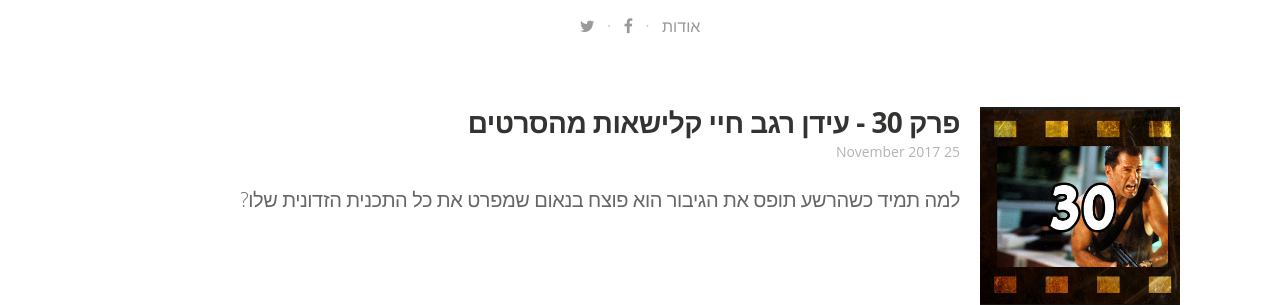
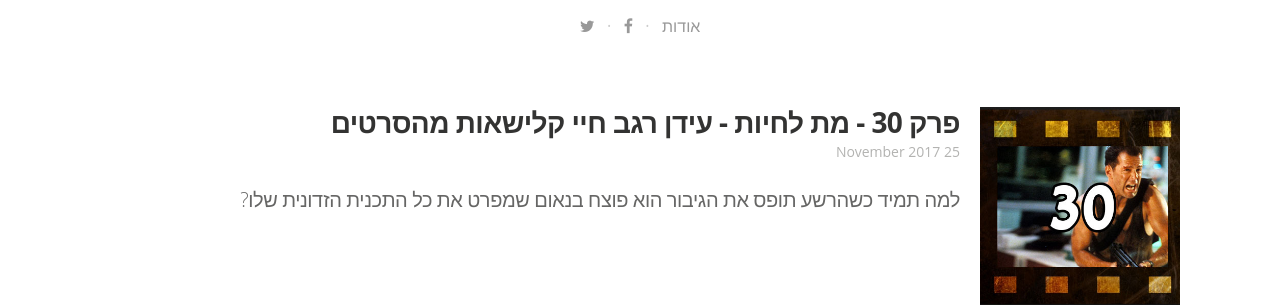
Before and after one commit to movietalkers/movietalkers.github.io, a Jekyll site: the page built from index.html, in a window 1280 px wide. Shown: the part 684-989 px from the top of the page. Built offline with Jekyll 4.4.1, drawn with Linux system fonts in a browser that asks for light colours; nearby versions of some CDN libraries; some web fonts are replaced; the list of posts is cut into pages by our own code.

Commit message:
fix title

```diff
--- a/_posts/2017-11-25-die hard.md
+++ b/_posts/2017-11-25-die hard.md
@@ -1,8 +1,8 @@
 ---
 date: 2017-11-25 20:00
 layout: post
-title: פרק 30 - עידן רגב חיי קלישאות מהסרטים
-movie: The Check
+title: פרק 30 - מת לחיות - עידן רגב חיי קלישאות מהסרטים
+movie: Die Hard
 imdb: tt0095016
 episode: 30
 ep-file: f5ca6429dfb2df2645465b9066a5871a3b615343.mp3
```
